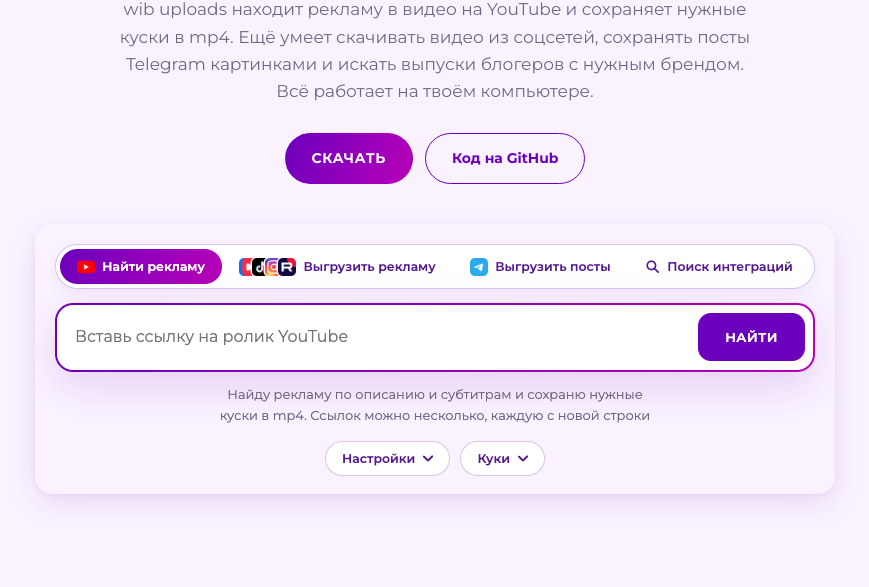
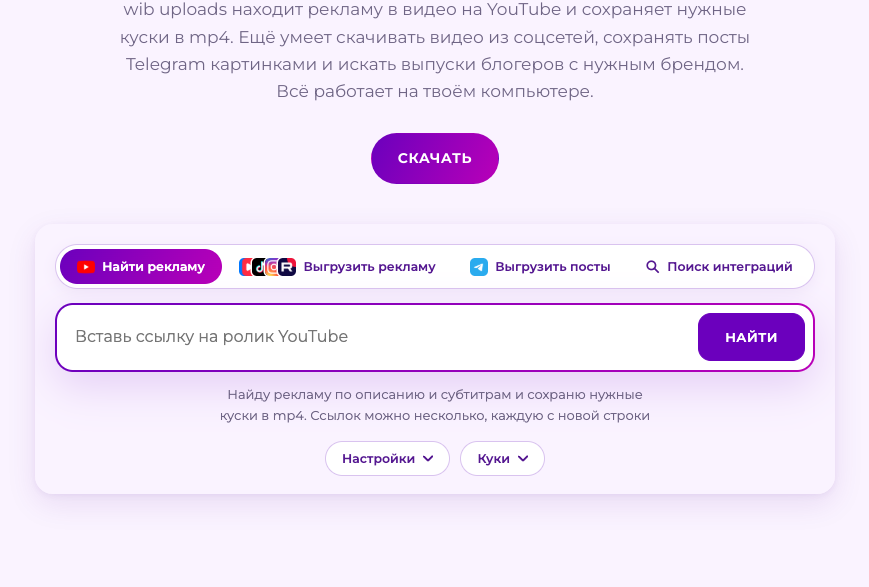
Before and after one commit to Dmitry-Wibly/wib-uploads, a plain HTML site: page docs/index.html in a window 1280 px wide. Shown: the part 202-789 px from the top of the page, without its empty margins (205-1074 px from the left). Drawn offline with Linux system fonts and the light colour scheme.

Commit message:
Витрина: только кнопка «Скачать»

```diff
--- a/docs/index.html
+++ b/docs/index.html
@@ -50,7 +50,6 @@
     <p class="lead">wib uploads находит рекламу в видео на YouTube и сохраняет нужные куски в mp4. Ещё умеет скачивать видео из соцсетей, сохранять посты Telegram картинками и искать выпуски блогеров с нужным брендом. Всё работает на твоём компьютере.</p>
     <div class="btns">
       <a class="btn main" href="https://github.com/Dmitry-Wibly/wib-uploads/archive/refs/heads/main.zip">Скачать</a>
-      <a class="btn" href="https://github.com/Dmitry-Wibly/wib-uploads">Код на GitHub</a>
     </div>
     <div class="shot"><img src="screenshot.png" alt="Главный экран wib uploads с четырьмя режимами"></div>
   </section>
```
